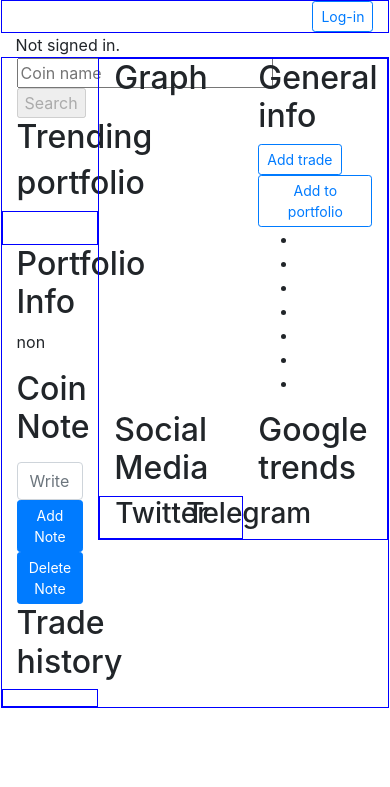
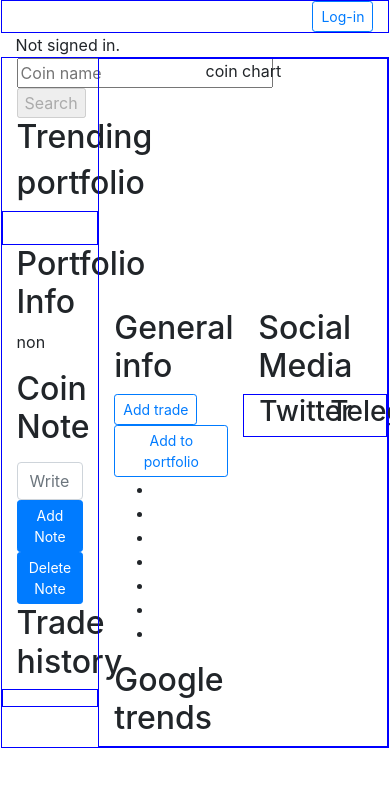
Before and after one commit to Martijncvv/cryptocurrency_portfolio_project, a Django app: template final/cryptofolio/templates/cryptofolio/index.html in a window 390 px wide; the page is wider, and only the part inside the window is pictured. Shown: the top 787 px of that part. Run offline with Django 3.2, Linux system fonts and the light colour scheme; the template is opened without the code that fills it, so the values that code supplies are empty; some libraries are stand-ins or nearby versions.

Commit message:
Added coin graph

```diff
--- a/final/cryptofolio/static/index.js
+++ b/final/cryptofolio/static/index.js
@@ -65,7 +65,6 @@ document.addEventListener('DOMContentLoaded', function() {
         }
     }
 
-
     coin_page_name = document.getElementById('coin_page_name').innerHTML;
     coin_info(coin_page_name);
     // location.reload();
@@ -128,7 +127,7 @@ function coin_info(coin) {
         document.getElementById("coin_info_marketcap").innerHTML = data.market_data.market_cap.usd;
         document.getElementById("coin_info_atl").innerHTML = data.market_data.atl.usd + data.market_data.atl_date.usd;
         document.getElementById("coin_info_ath").innerHTML = data.market_data.ath.usd + data.market_data.ath_date.usd;
-        document.getElementById("coin_info_description").innerHTML = data.description.en;
+        // document.getElementById("coin_info_description").innerHTML = data.description.en;
 
         // Add note to note field
         let coin_note = document.getElementById(data.id).innerHTML;
@@ -154,9 +153,6 @@ function coin_info(coin) {
             document.querySelector(".portfolio_price_list").innerHTML = "";
             portfolio_coins.forEach(function (coin_name) {
                 for (const [key, value] of Object.entries(data)) {
-                    console.log(coin_name.innerHTML);
-                    console.log(value);
-
                     if (coin_name.innerHTML == key) {
                         let li_coin_price  = document.createElement('li');
                         li_coin_price.innerHTML = value.usd;
@@ -168,11 +164,11 @@ function coin_info(coin) {
             total_coin_values()
         })
         // Add Twitter Timeline
-        twitter_handle = data.links.twitter_screen_name;
-        twitter_feed(twitter_handle)
+        twitter_feed(data.links.twitter_screen_name)
     });
+    // Draw coin chart
+    coin_chart(coin.toLowerCase());
 }
-
 
 function login() {
     document.querySelector("#register_field").style.display = "none";
@@ -204,9 +200,29 @@ function add_trade() {
 
 
 function twitter_feed(twitter_handle) {
+    // Twitter widget script OPEN
+    window.twttr = (function(d, s, id) {
+        var js, fjs = d.getElementsByTagName(s)[0],
+          t = window.twttr || {};
+        if (d.getElementById(id)) return t;
+        js = d.createElement(s);
+        js.id = id;
+        js.src = "https://platform.twitter.com/widgets.js";
+        fjs.parentNode.insertBefore(js, fjs);
+
+        t._e = [];
+        t.ready = function(f) {
+          t._e.push(f);
+        };
+        return t;
+    }(document, "script", "twitter-wjs"));
+    // Twitter script CLOSe
+
+    // add twitter timeline to HTML
     twitter_channel = '<a class="twitter-timeline" href="https://twitter.com/' + twitter_handle + '?ref_src=twsrc%5Etfw">Tweets by ' + twitter_handle + '</a> <script async src="https://platform.twitter.com/widgets.js" charset="utf-8"></script>'
     document.getElementById("twitter_channel").innerHTML = twitter_channel;
 
+    // refresh widget to get new coin data
     twttr.widgets.load(
         document.getElementById("twitter_channel")
     );
@@ -241,3 +257,41 @@ function total_coin_values() {
 
     });
 }
+
+function coin_chart(coin_name) {
+    // get chart data
+    fetch("https://api.coingecko.com/api/v3/coins/" + coin_name + "/market_chart?vs_currency=usd&days=30")
+        .then(response => response.json())
+        .then(chart_data => {
+            // create an empty array to store the paired data
+            price_data_array = [];
+
+            // create dictionaries with pairs and add to array
+            chart_data.prices.forEach(function (data) {
+                let price_data_dict = {};
+                price_data_dict["time"] = data[0];
+                price_data_dict["value"] = data[1];
+                price_data_array.push(price_data_dict);
+            });
+
+            // create coin graph
+            document.getElementById("coin_chart").innerHTML = "";
+            // Morris Chart source:
+            // https://morrisjs.github.io/morris.js/
+            new Morris.Area({
+            // ID of the element in which to draw the chart.
+            element: 'coin_chart',
+            // Chart data records -- each entry in this array corresponds to a point on
+            // the chart.
+            data: price_data_array,
+            // The name of the data record attribute that contains x-values.
+            xkey: 'time',
+            // A list of names of data record attributes that contain y-values.
+            ykeys: ['value'],
+            // Labels for the ykeys -- will be displayed when you hover over the
+            // chart.
+            labels: ['value']
+            });
+
+        });
+}
--- a/final/cryptofolio/static/styles.css
+++ b/final/cryptofolio/static/styles.css
@@ -36,14 +36,9 @@ span {
     right: 0px;
 }
 
-/* #google_trends {
-    height: 400px;
-} */
-
-/* #twitter_channel {
-    height: 400px;
-} */
-
+#area-chart {
+  min-height: 250px;
+}
 
 
 
--- a/final/cryptofolio/templates/cryptofolio/index.html
+++ b/final/cryptofolio/templates/cryptofolio/index.html
@@ -55,8 +55,6 @@
         <div>
             <h2>Portfolio Info</h2>
            <p id="test33">non</p>
-
-
         </div>
 
 <!-- NOTE  -->
@@ -104,12 +102,15 @@
         </div>
     </div>
 
-
+<!-- CHART  -->
     <div class="col-9">
         <div class="row">
-            <div class="col-6">
-                <h2>Graph</h2>
+            <div class="col-sm-6 text-center">
+                <div id="coin_chart" style="height: 250px;">
+                <p>coin chart</p>
+                </div>
             </div>
+
 
             <div class="col-6">
                 <div id="coin_image_div">
@@ -132,7 +133,7 @@
                     <li id="coin_info_description"></li>
                 </ul>
             </div>
-
+<!-- SOCIALS  -->
             <div class="col-6">
                 <h2>Social Media</h2>
                 <div class="row">
@@ -145,6 +146,9 @@
 
                     <div class="col-6">
                         <h3>Telegram</h3>
+                        <div id="telegram_channel" >
+
+                        </div>
                     </div>
                 </div>
             </div>
@@ -152,8 +156,8 @@
             <div class="col-6" >
                 <h2>Google trends</h2>
                 <div id="google_trends">
+
                 </div>
-
             </div>
         </div>
     </div>
@@ -257,16 +261,19 @@
 <div>
     <ul id="TEST"></ul>
 
+
+
    <!-- Test2: {{ TEST2 }}
    <p></p>
    Test3: {{ TEST3 }} -->
 </div>
 
+
 {% endblock %}
 
 {% block script %}
-<!-- TWITTER -->
-<script>window.twttr = (function(d, s, id) {
+<!-- TWITTER open-->
+<!-- <script>window.twttr = (function(d, s, id) {
     var js, fjs = d.getElementsByTagName(s)[0],
       t = window.twttr || {};
     if (d.getElementById(id)) return t;
@@ -279,9 +286,15 @@
     t.ready = function(f) {
       t._e.push(f);
     };
+    return t;
+  }(document, "script", "twitter-wjs"));</script> -->
+<!-- TWITTER close-->
 
-    return t;
-  }(document, "script", "twitter-wjs"));</script>
+<!-- GRAPH OPEN  -->
+<!-- <script>
+
+</script> -->
+<!-- GRAPH CLOSE  -->
 
     <script src="{% static 'index.js' %}"></script>
 {% endblock %}
--- a/final/cryptofolio/templates/cryptofolio/layout.html
+++ b/final/cryptofolio/templates/cryptofolio/layout.html
@@ -7,6 +7,13 @@
         <link rel="stylesheet" href="https://stackpath.bootstrapcdn.com/bootstrap/4.5.2/css/bootstrap.min.css" integrity="sha384-JcKb8q3iqJ61gNV9KGb8thSsNjpSL0n8PARn9HuZOnIxN0hoP+VmmDGMN5t9UJ0Z" crossorigin="anonymous">
         <link rel="stylesheet" href="{% static 'styles.css' %}">
         <link id="favicon" rel="icon" type="image/png" href= "">
+
+        <!-- CHART OPEN -->
+        <link rel="stylesheet" href="//cdnjs.cloudflare.com/ajax/libs/morris.js/0.5.1/morris.css">
+        <script src="//ajax.googleapis.com/ajax/libs/jquery/1.9.0/jquery.min.js"></script>
+        <script src="//cdnjs.cloudflare.com/ajax/libs/raphael/2.1.0/raphael-min.js"></script>
+        <script src="//cdnjs.cloudflare.com/ajax/libs/morris.js/0.5.1/morris.min.js"></script>
+        <!-- CHART CLOSE -->
     </head>
 
     <body>
```
Also changed, not shown: PROCESS.md (+2 -1 lines).
